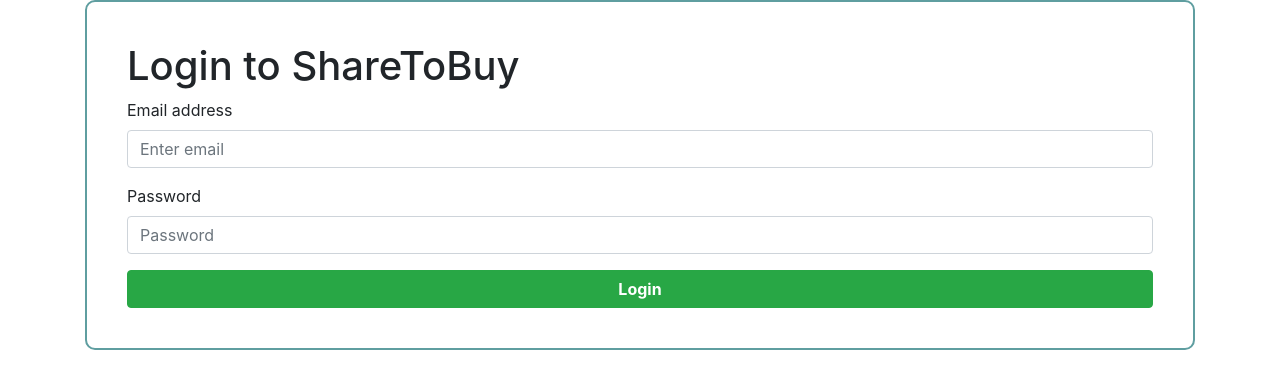
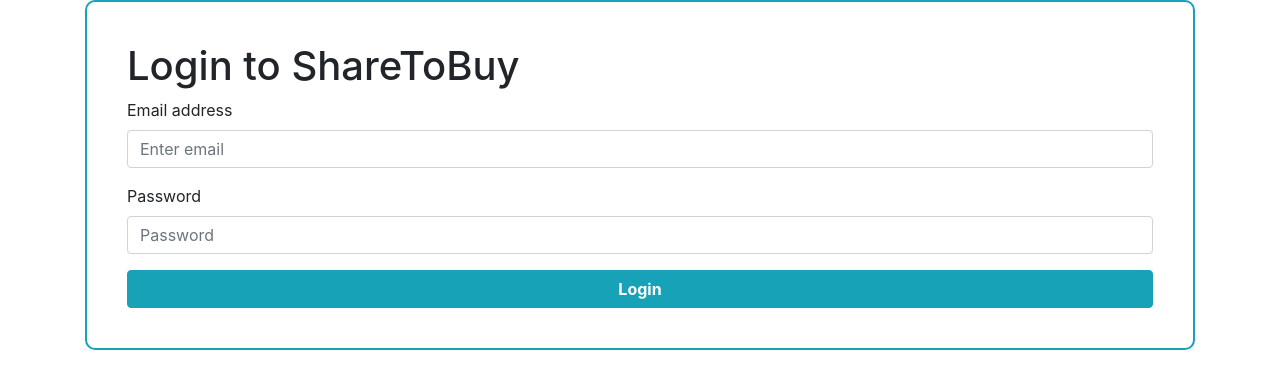
Before and after one commit to imsigal/ShareToBuy, a React (Create React App) app: page /#/ in a window 1280 px wide. Shown: the top 388 px of the page. Built offline with nearby package versions, Linux system fonts and the light colour scheme; what parse would draw is missing.

Commit message:
set colors- start

```diff
--- a/src/pages/LoginPage.css
+++ b/src/pages/LoginPage.css
@@ -8,6 +8,6 @@
 
 
 .p-login{
-    border:2px solid cadetblue;
+    border:2px solid rgb(23,162,184);
     border-radius: 10px;
 }
--- a/src/pages/LoginPage.js
+++ b/src/pages/LoginPage.js
@@ -104,7 +104,7 @@
                             <Form.Control name="pwd" value={pwd}
                                 type="password" placeholder="Password" onChange={this.handleInputChange} />
                         </Form.Group>
-                        <Button variant="success" type="button" block onClick={this.login}>
+                        <Button variant="info" type="button" block onClick={this.login}>
                             Login
                         </Button>
                     </Form>
--- a/src/pages/ShoppingPage.js
+++ b/src/pages/ShoppingPage.js
@@ -52,7 +52,7 @@
 
       return (
           <div>
-            <Navbar bg="light" expand="lg">
+            <Navbar expand="lg">
             <Navbar.Brand href="#home">
                     <img
                       alt=""
@@ -66,7 +66,7 @@
             <Navbar.Toggle aria-controls="basic-navbar-nav" />
             <Navbar.Collapse id="basic-navbar-nav">
               <Nav className="mr-auto">
-                    <Nav.Link href="#link">Add Category</Nav.Link>
+                    <Nav.Link  href="#link">Add Category</Nav.Link>
                     <Nav.Link href="#link">Choose From List</Nav.Link>
                     <Nav.Link href="#link">Add item</Nav.Link>
                   </Nav>
```
